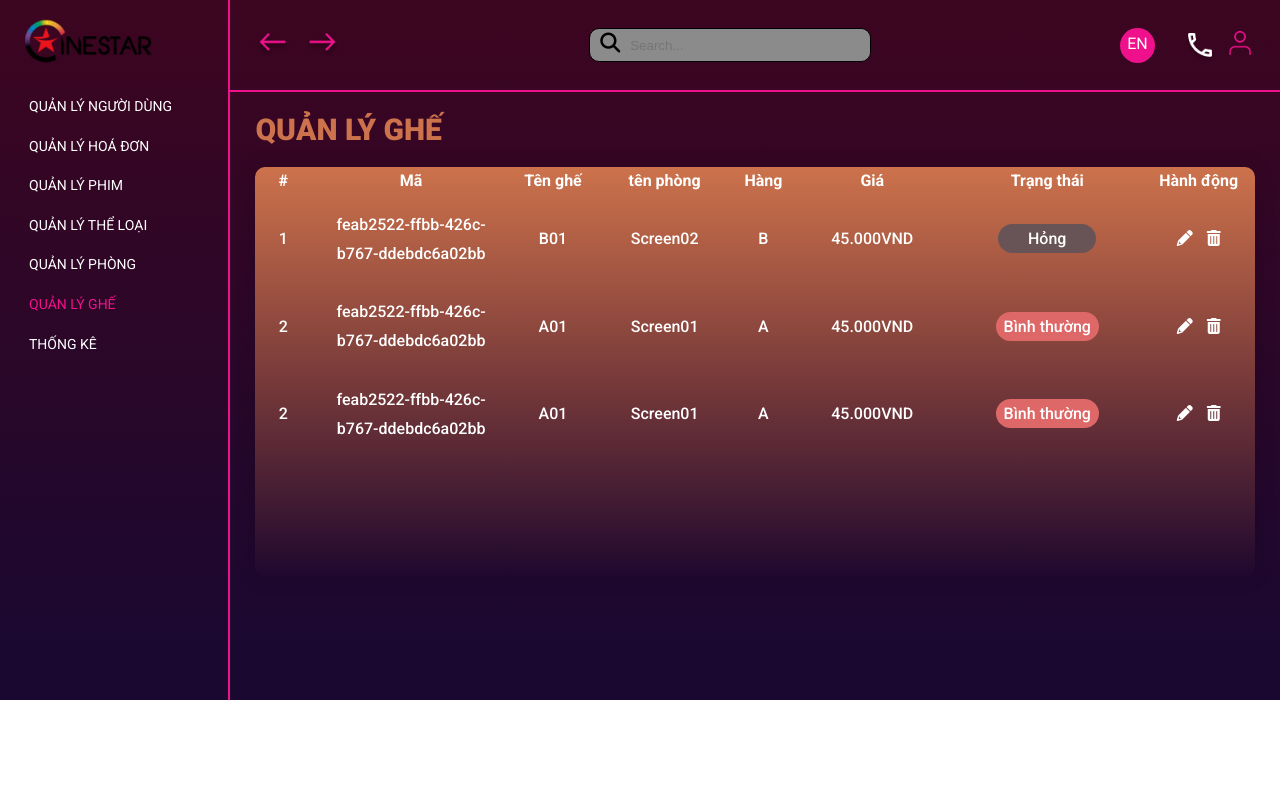
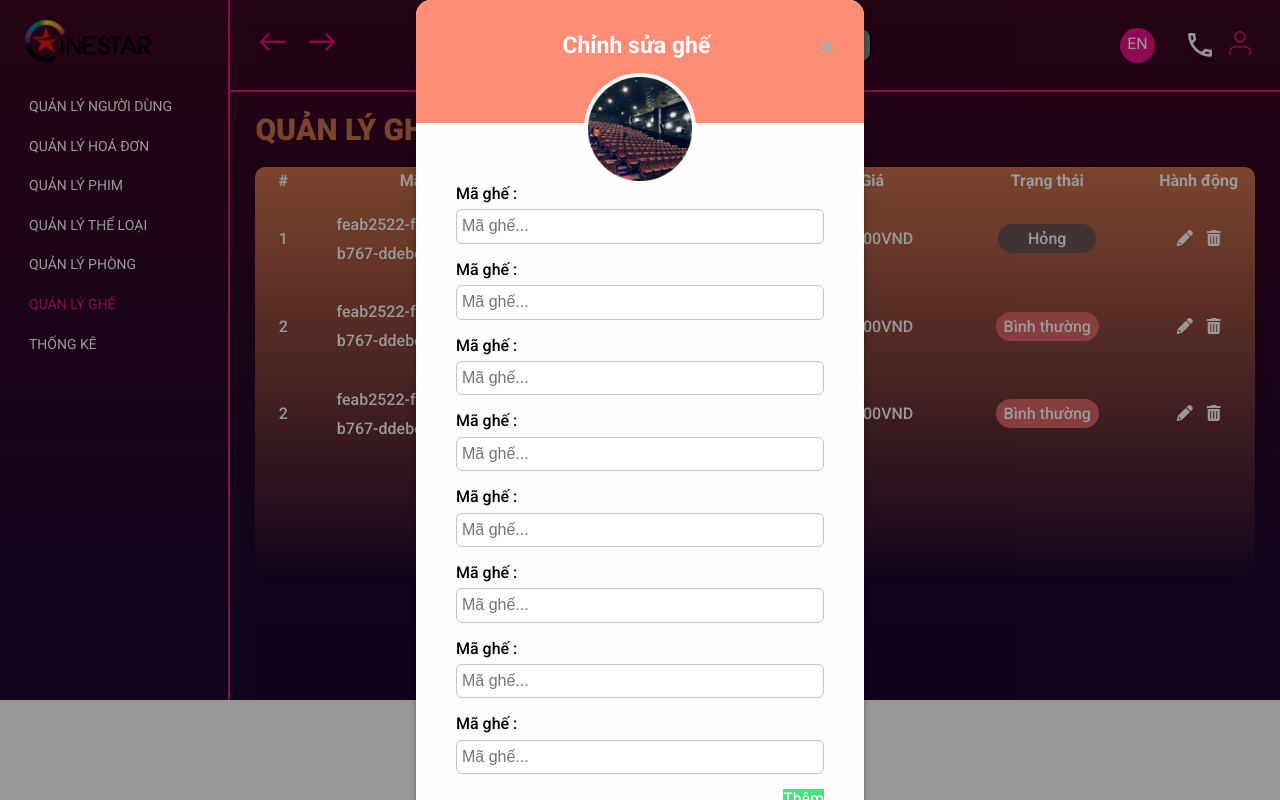
Before and after one commit to phuoc153258/dashboard_cinestar, a plain HTML site: page index.html in a window 1280 px wide. Drawn offline with nearby package versions, Linux system fonts and the light colour scheme.

Commit message:
css modal

```diff
--- a/index.html
+++ b/index.html
@@ -1,5 +1,6 @@
 <!DOCTYPE html>
 <html lang="en">
+
 <head>
     <meta charset="UTF-8">
     <meta http-equiv="X-UA-Compatible" content="IE=edge">
@@ -8,36 +9,39 @@
     <link rel="preconnect" href="https://fonts.googleapis.com">
     <link rel="preconnect" href="https://fonts.gstatic.com" crossorigin>
     <link href="https://fonts.googleapis.com/css2?family=Roboto:wght@300;400;500;700;900&display=swap" rel="stylesheet">
-    <link rel="stylesheet" href="https://cdnjs.cloudflare.com/ajax/libs/font-awesome/6.1.1/css/all.min.css" integrity="sha512-KfkfwYDsLkIlwQp6LFnl8zNdLGxu9YAA1QvwINks4PhcElQSvqcyVLLD9aMhXd13uQjoXtEKNosOWaZqXgel0g==" crossorigin="anonymous" referrerpolicy="no-referrer" />
+    <link rel="stylesheet" href="https://cdnjs.cloudflare.com/ajax/libs/font-awesome/6.1.1/css/all.min.css"
+        integrity="sha512-KfkfwYDsLkIlwQp6LFnl8zNdLGxu9YAA1QvwINks4PhcElQSvqcyVLLD9aMhXd13uQjoXtEKNosOWaZqXgel0g=="
+        crossorigin="anonymous" referrerpolicy="no-referrer" />
     <link rel="stylesheet" href="css/app.css">
 </head>
+
 <body>
     <div class="wrapper">
         <div class="slider">
             <img src="img/social-share-black 1.png" alt="logo" class="slider-logo">
             <ul class="slider-list">
                 <li class="slider-item">
-                    <a href="" >
+                    <a href="">
                         QUẢN LÝ NGƯỜI DÙNG
                     </a>
                 </li>
                 <li class="slider-item">
-                    <a href="" >
+                    <a href="">
                         QUẢN LÝ HOÁ ĐƠN
                     </a>
                 </li>
                 <li class="slider-item">
-                    <a href="" >
+                    <a href="">
                         QUẢN LÝ PHIM
                     </a>
                 </li>
                 <li class="slider-item">
-                    <a href="" >
+                    <a href="">
                         QUẢN LÝ THỂ LOẠI
                     </a>
                 </li>
                 <li class="slider-item">
-                    <a href="" >
+                    <a href="">
                         QUẢN LÝ PHÒNG
                     </a>
                 </li>
@@ -47,7 +51,7 @@
                     </a>
                 </li>
                 <li class="slider-item">
-                    <a href="" >
+                    <a href="">
                         THỐNG KÊ
                     </a>
                 </li>
@@ -70,7 +74,8 @@
                                 <p>EN</p>
                             </div>
                             <div class="header-contact">
-                                <a href="#" class="header-contact-icon"><img src="img/Vector.png" alt="" style="position: relative;top: 5px;"></a>
+                                <a href="#" class="header-contact-icon"><img src="img/Vector.png" alt=""
+                                        style="position: relative;top: 5px;"></a>
                                 <a href="#" class="header-contact-icon"><img src="img/user.png" alt=""></a>
                             </div>
                         </div>
@@ -105,7 +110,8 @@
                                     <td>B</td>
                                     <td>45.000VND</td>
                                     <td><span class="broken-status">Hỏng</span></td>
-                                    <td><a href="#" id="myBtn"><i class="fa-solid fa-pencil text-color mr-10px"></i></a> <a href="#"><i class="fa-solid fa-trash-can text-color"></i></a></td>
+                                    <td><a href="#" id="myBtn"><i class="fa-solid fa-pencil text-color mr-10px"></i></a>
+                                        <a href="#"><i class="fa-solid fa-trash-can text-color"></i></a></td>
                                 </tr>
                                 <tr>
                                     <td>2</td>
@@ -115,7 +121,8 @@
                                     <td>A</td>
                                     <td>45.000VND</td>
                                     <td><span class="normal-status">Bình thường</span></td>
-                                    <td><a href="#" id="myBtn"><i class="fa-solid fa-pencil text-color mr-10px"></i></a> <a href="#"><i class="fa-solid fa-trash-can text-color"></i></a></td>
+                                    <td><a href="#" id="myBtn"><i class="fa-solid fa-pencil text-color mr-10px"></i></a>
+                                        <a href="#"><i class="fa-solid fa-trash-can text-color"></i></a></td>
                                 </tr>
                                 <tr>
                                     <td>2</td>
@@ -125,7 +132,8 @@
                                     <td>A</td>
                                     <td>45.000VND</td>
                                     <td><span class="normal-status">Bình thường</span></td>
-                                    <td><a href="#" id="myBtn"><i class="fa-solid fa-pencil text-color mr-10px"></i></a> <a href="#"><i class="fa-solid fa-trash-can text-color"></i></a></td>
+                                    <td><a href="#" id="myBtn"><i class="fa-solid fa-pencil text-color mr-10px"></i></a>
+                                        <a href="#"><i class="fa-solid fa-trash-can text-color"></i></a></td>
                                 </tr>
                             </tbody>
                         </table>
@@ -134,14 +142,43 @@
             </div>
         </div>
     </div>
-<div id="myModal" class="modal">
-  <div class="modal-content">
-    <span class="close">&times;</span>
-    <p>Lorem ipsum dolor sit amet, consectetur adipiscing elit. Curabitur hendrerit sapien dui. Ut mattis ullamcorper quam, vel egestas sem finibus in. Proin semper fermentum ipsum, sed sollicitudin neque ultricies a. Ut interdum leo non lobortis feugiat. Etiam laoreet at libero vel egestas. Nam in dui ac lorem tristique vehicula. Vivamus imperdiet facilisis quam id tincidunt.</p>
-  </div>
-</div>
-    <script src="https://cdnjs.cloudflare.com/ajax/libs/jquery/3.6.0/jquery.min.js" integrity="sha512-894YE6QWD5I59HgZOGReFYm4dnWc1Qt5NtvYSaNcOP+u1T9qYdvdihz0PPSiiqn/+/3e7Jo4EaG7TubfWGUrMQ==" crossorigin="anonymous" referrerpolicy="no-referrer"></script>
-    <script type="module" src="./js/app.js" ></script>
+    <div id="myModal" class="modal">
+        <div class="modal-content modal-wrapper">
+            <div class="modal-header">
+                <h3 class="modal-heading">Chỉnh sửa ghế</h3>
+                <span class="close">&times;</span>
+            </div>
+            <div class="modal-body">
+                <img src="img/unsplash_jmURdhtm7Ng.png" alt="" class="modal-img">
+                <div class="form-control">
+                    <label for="name" class="form-control-label">Mã ghế : </label>
+                    <input type="input" class="form-control-input" placeholder="Mã ghế..." readonly/>
+                    <label for="name" class="form-control-label">Mã ghế : </label>
+                    <input type="input" class="form-control-input" placeholder="Mã ghế..."/>
+                    <label for="name" class="form-control-label">Mã ghế : </label>
+                    <input type="input" class="form-control-input" placeholder="Mã ghế..."/>
+                    <label for="name" class="form-control-label">Mã ghế : </label>
+                    <input type="input" class="form-control-input" placeholder="Mã ghế..."/>
+                    <label for="name" class="form-control-label">Mã ghế : </label>
+                    <input type="input" class="form-control-input" placeholder="Mã ghế..."/>
+                    <label for="name" class="form-control-label">Mã ghế : </label>
+                    <input type="input" class="form-control-input" placeholder="Mã ghế..."/>
+                    <label for="name" class="form-control-label">Mã ghế : </label>
+                    <input type="input" class="form-control-input" placeholder="Mã ghế..."/>
+                    <label for="name" class="form-control-label">Mã ghế : </label>
+                    <input type="input" class="form-control-input" placeholder="Mã ghế..."/>
+                </div>
+            </div>
+            <div class="modal-footer">
+                <a href="#" class="form-control-btn">Thêm</a>
+            </div>
+        </div>
+    </div>
+    <script src="https://cdnjs.cloudflare.com/ajax/libs/jquery/3.6.0/jquery.min.js"
+        integrity="sha512-894YE6QWD5I59HgZOGReFYm4dnWc1Qt5NtvYSaNcOP+u1T9qYdvdihz0PPSiiqn/+/3e7Jo4EaG7TubfWGUrMQ=="
+        crossorigin="anonymous" referrerpolicy="no-referrer"></script>
+    <script type="module" src="./js/app.js"></script>
     <script src="js/modal.js"></script>
 </body>
+
 </html>
--- a/js/modal.js
+++ b/js/modal.js
@@ -3,10 +3,9 @@ const btn = document.querySelectorAll("#myBtn");
 const span = document.getElementsByClassName("close")[0];
 for (let index = 0; index < btn.length; index++) {
     btn[index].onclick = function() {
-        modal.style.display = "block";
+      modal.style.display = "block";
     }
 }
-
 span.onclick = function() {
   modal.style.display = "none";
 }
--- /dev/null
+++ b/scss/_formControl.scss
@@ -0,0 +1,31 @@
+.form-control{
+    padding-top: 30px;
+    display: flex;
+    flex-direction: column;
+    &-label{
+        font-size: 16px;
+        line-height: 1.4;
+        font-weight: 500;
+        padding-bottom: 4px;
+    }
+    &-input{
+        width: 50%;
+        color: #333;
+        font-size: 16px;
+        line-height: 1.4;
+        font-weight: 500;
+        padding: 5px 5px;
+        border-radius: 6px;
+        background-color: rgb(255, 255, 255);
+        width: 100%;
+        transition: all 0.3s;
+        border: 1px solid #C4C4C4;
+        margin-bottom: 15px;
+    }
+    &-btn{
+        cursor: pointer;
+        text-decoration: none;
+        background-color: #4ADE80;
+        color: #fff;
+    }
+}
--- a/scss/_modal.scss
+++ b/scss/_modal.scss
@@ -1,8 +1,9 @@
 .modal {
-  display: none;
+  // display: none;
   position: fixed;
   z-index: 1;
-  padding-top: 100px;
+  display: flex;
+  align-items: center;
   left: 0;
   top: 0;
   width: 100%;
@@ -10,23 +11,52 @@
   overflow: auto;
   background-color: rgb(0,0,0);
   background-color: rgba(0,0,0,0.4);
+  &-header{
+    display: flex;
+    justify-content: space-between;
+    align-items: center;
+    background-color: $header-modal-color;
+    padding: 30px 30px 60px 30px;
+    border-top-right-radius: 15px;
+    border-top-left-radius: 15px;
+  }
+  &-heading{
+    font-size: 23px;
+    font-weight: 600;
+    line-height: 1.4;
+    color: #ffff;
+    margin-left: 30%;
+  }
+  &-body{
+    position: relative;
+    padding: 30px 40px 0px 40px;
+  }
+  &-img{
+    position: absolute;
+    top: -50px;
+    right: 50%;
+    transform: translateX(50%);
+    width: 25%;
+  }
+  &-footer{
+    display: flex;
+    justify-content: flex-end;
+    padding: 0px 40px 20px 40px;
+  }
 }
 .modal-content {
   background-color: #fefefe;
   margin: auto;
-  padding: 20px;
-  border: 1px solid #888;
-  width: 80%;
+  width: 35%;
   box-shadow: 0 1px 1px rgba(0,0,0,0.12),
               0 2px 2px rgba(0,0,0,0.12),
               0 4px 4px rgba(0,0,0,0.12),
               0 8px 8px rgba(0,0,0,0.12),
               0 16px 16px rgba(0,0,0,0.12);
-  border-radius: 25px;
+  border-radius: 15px;
 }
 .close {
   color: #aaaaaa;
-  float: right;
   font-size: 28px;
   font-weight: bold;
 }
--- a/scss/_variables.scss
+++ b/scss/_variables.scss
@@ -5,3 +5,4 @@ $background-color: rgba(61, 5, 32, 1);
 $gray-color: rgba(164, 164, 164, 0.34);
 $brown-color: rgba(73, 73, 73, 1);
 $table-color: rgba(204, 114, 76, 1);
+$header-modal-color : #FF8D76;
--- a/scss/app.scss
+++ b/scss/app.scss
@@ -3,3 +3,4 @@
 @import 'global';
 @import 'chair';
 @import 'modal';
+@import 'formControl';
```
Also changed, not shown: css/app.css, img/unsplash_jmURdhtm7Ng.png (added), 1 other file.
